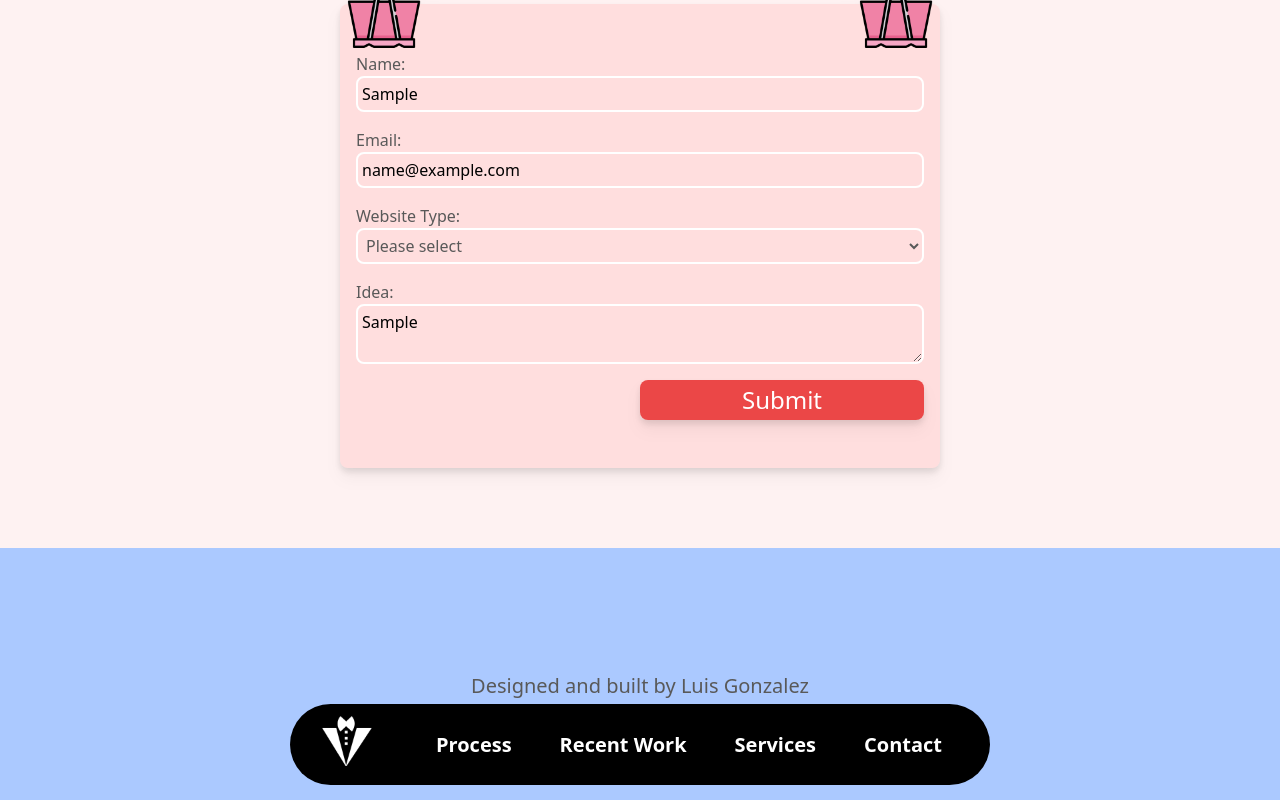
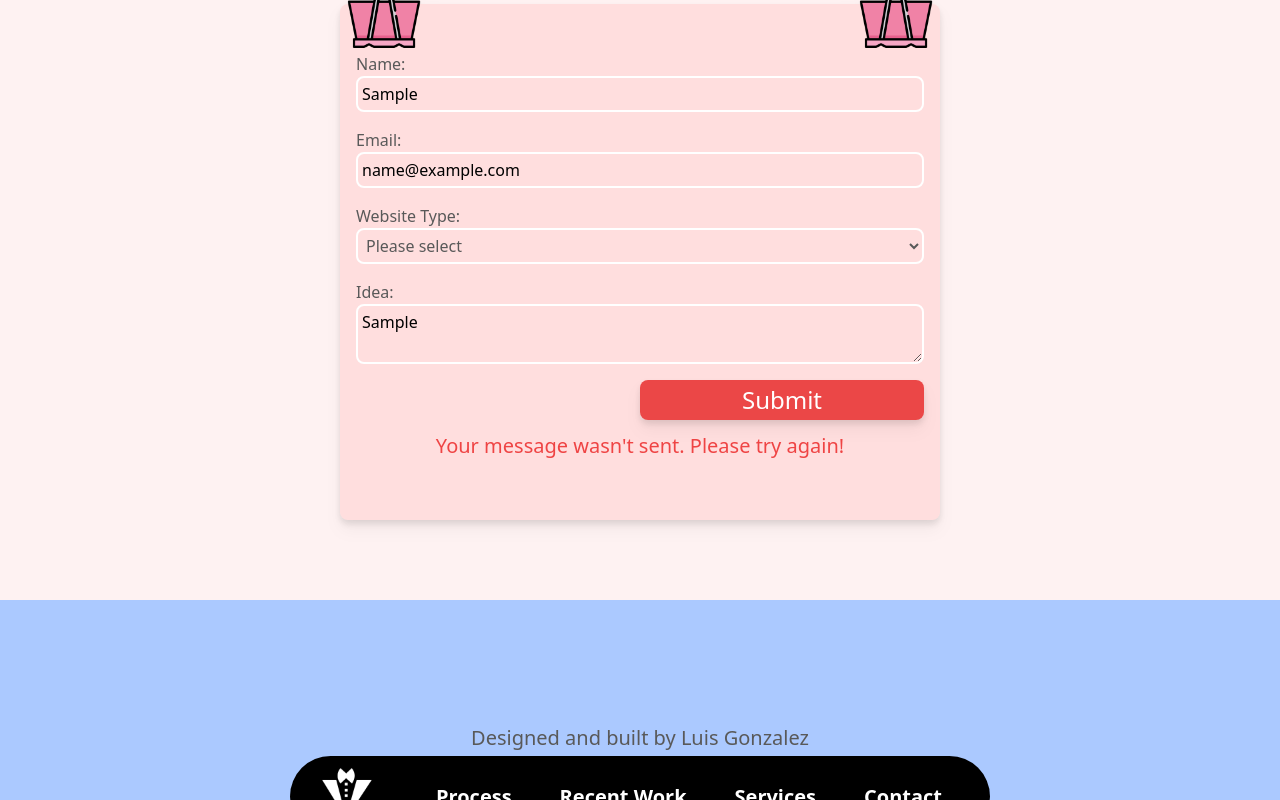
Before and after one commit to lmigonzalez/elegant-designs, a Next.js app: page / in a window 1280 px wide. Both pictures are taken after typing "Sample", "name@example.com", "Sample" into the empty fields and a click on the button "Submit". Shown: the part 3988-4788 px from the top of the page. Built offline with nearby package versions, Linux system fonts and the light colour scheme; no server answers.

Commit message:
sent message

```diff
--- a/components/Contact.js
+++ b/components/Contact.js
@@ -1,28 +1,42 @@
-import React, {useState} from "react";
+import React, { useState } from "react";
 import Image from "next/image";
 import { motion } from "framer-motion";
 import axios from "axios";
 
 const Contact = () => {
+  const initialData = {
+    name: "",
+    email: "",
+    type: "",
+    idea: "",
+  };
 
-  const initialData = {
-    name: '',
-    email: '',
-    type: '',
-    idea: '',
+  const [successMsg, setSuccessMsg] = useState(false)
+  const [errorMsg, setErrorMsg] = useState(false)
+  const [userData, setUserData] = useState(initialData);
+
+
+  const closeSuccessMessage = () =>{
+    setTimeout(() => {
+      setSuccessMsg(false)
+    }, 5000)
   }
 
-  const [userData, setUserData] = useState(initialData)
-
-
-  const handleChange = (e) =>{
-    setUserData({
-      ...userData, [e.target.name]: e.target.value
-    })
+  const closeErrorMessage = () =>{
+    setTimeout(() => {
+      setErrorMsg(false)
+    }, 5000)
   }
 
-  const handleSubmit = (e) =>{
-    e.preventDefault()
+  const handleChange = (e) => {
+    setUserData({
+      ...userData,
+      [e.target.name]: e.target.value,
+    });
+  };
+
+  const handleSubmit = (e) => {
+    e.preventDefault();
 
     // const config = {
     //   headers: {
@@ -32,27 +46,35 @@ const Contact = () => {
 
     // const data = JSON.stringify(userData)
 
-    axios.post('/api/mail', userData)
-    .then(res=>{
-      console.log(res)
-
-    }).catch(err=>{
-      console.log(err.response.data)
-    })
+    axios
+      .post("/api/mail", userData)
+      .then((res) => {
+        console.log(res.data);
+        setSuccessMsg(true)
+      })
+      .catch((err) => {
+        console.log(err);
+        setErrorMsg(true)
+      });
 
 
-
-  }
+      closeSuccessMessage()
+      closeErrorMessage()
+  };
 
   return (
     <section id="contact">
       <h2>Let's Talk</h2>
-      <p className="text-center md:text-start">From design to development to SEO, I've got you covered.</p>
+      <p className="text-center md:text-start">
+        From design to development to SEO, I've got you covered.
+      </p>
       <motion.form
-      initial={{scale:0.5, opacity: 0 }}
-      whileInView={{scale: 1, opacity: 1 }}
-      viewport={{once: true, amount: 0.8, }}
-      onSubmit={handleSubmit} className="flex flex-col w-[600px] max-w-[100%] bg-[#FFDEDE] py-12 px-4 rounded-lg drop-shadow-lg mt-10 relative">
+        initial={{ scale: 0.5, opacity: 0 }}
+        whileInView={{ scale: 1, opacity: 1 }}
+        viewport={{ once: true, amount: 0.8 }}
+        onSubmit={handleSubmit}
+        className="flex flex-col w-[600px] max-w-[100%] bg-[#FFDEDE] py-12 px-4 rounded-lg drop-shadow-lg mt-10 relative"
+      >
         <label className="text-[#595959]">Name:</label>
         <input
           className="p-1 rounded-lg bg-[#FFDEDE] border-solid border-[#fff] border-2 placeholder-[#595959] mb-4"
@@ -72,8 +94,12 @@ const Contact = () => {
           onChange={handleChange}
         />
         <label className="text-[#595959]">Website Type:</label>
-        <select className="p-1 rounded-lg bg-[#FFDEDE] border-solid border-[#fff] border-2 text-[#595959] mb-4"  name="type"
-          onChange={handleChange} value={userData.type}>
+        <select
+          className="p-1 rounded-lg bg-[#FFDEDE] border-solid border-[#fff] border-2 text-[#595959] mb-4"
+          name="type"
+          onChange={handleChange}
+          value={userData.type}
+        >
           <option value="">Please select</option>
           <option value="blog">Blog</option>
           <option value="eCommerce">eCommerce</option>
@@ -90,19 +116,36 @@ const Contact = () => {
         />
         <div className="flex justify-end">
           <motion.button
-           whileHover={{
-            scale:1.1
-          }}
-          whileTap={{
-            scale:0.9
-          }}
-          type="submit" className="bg-[#EB4747] w-full md:w-1/2 h-10">Submit</motion.button>
+            whileHover={{
+              scale: 1.1,
+            }}
+            whileTap={{
+              scale: 0.9,
+            }}
+            type="submit"
+            className="bg-[#EB4747] w-full md:w-1/2 h-10"
+          >
+            Submit
+          </motion.button>
+        </div>
+        <div className={successMsg? 'visible': 'hidden' }>
+          <p className='text-green-500 text-center'>Message sent successfully!</p>
+        </div>
+        <div className={errorMsg? 'visible': 'hidden' }>
+          <p className=" text-red-500 text-center">
+            Your message wasn't sent. Please try again!
+          </p>
         </div>
 
-		<div className="absolute -top-9 right-1"> <Image src='/img/clip.png' alt="" width={80} height={80}/> </div>
+        <div className="absolute -top-9 right-1">
+          {" "}
+          <Image src="/img/clip.png" alt="" width={80} height={80} />{" "}
+        </div>
 
-		<div className="absolute -top-9 left-1"> <Image src='/img/clip.png' alt="" width={80} height={80}/> </div>
-
+        <div className="absolute -top-9 left-1">
+          {" "}
+          <Image src="/img/clip.png" alt="" width={80} height={80} />{" "}
+        </div>
       </motion.form>
     </section>
   );
--- a/pages/api/mail.js
+++ b/pages/api/mail.js
@@ -1,9 +1,8 @@
+const mail = async (req, res) => {
+  const { name, email, type, idea } = req.body;
+  let nodemailer = require("nodemailer");
 
-const mail = async(req, res) => {
-	const {name, email, type, idea} = req.body
-	// console.log(req.body)
-	let nodemailer = require('nodemailer')
-
+  try {
     const transport = nodemailer.createTransport({
       host: process.env.MAIL_HOST,
       secure: true,
@@ -11,24 +10,23 @@ const mail = async(req, res) => {
       auth: {
         user: process.env.MAIL_USER,
         pass: process.env.MAIL_PASS,
-		}
-	})
-
+      },
+    });
     await transport.sendMail({
       from: `${process.env.MAIL_USER}`,
       to: `${process.env.MAIL_USER}`,
-		subject: 'Client Message',
+      subject: "Client Message",
       html: `<div>
 		<p> <b>Name: </b> ${name} </p>
 		<p> <b>Email: </b> ${email} </p>
 		<p> <b>Type: </b> ${type} </p>
 		<p> <b>Idea: </b> ${idea} </p>
-		</div>`
-	})
+		</div>`,
+    });
+    res.status(201).json(req.body);
+  } catch (err) {
+    res.status(400).json({ message: "something bad happen" });
+  }
+};
 
-	res.status(201).json(req)
-
-
-}
-
-export default mail
+export default mail;
```
Lines whose indentation alone changed are shown as unchanged.
